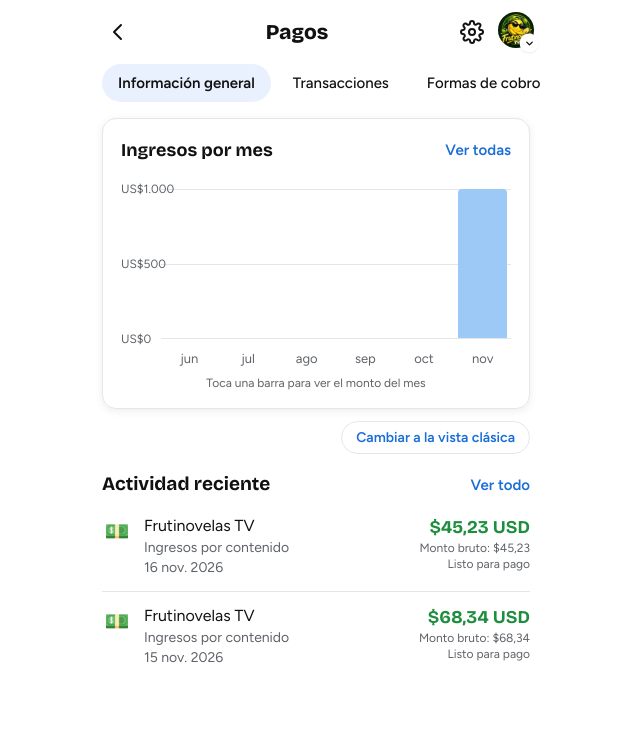
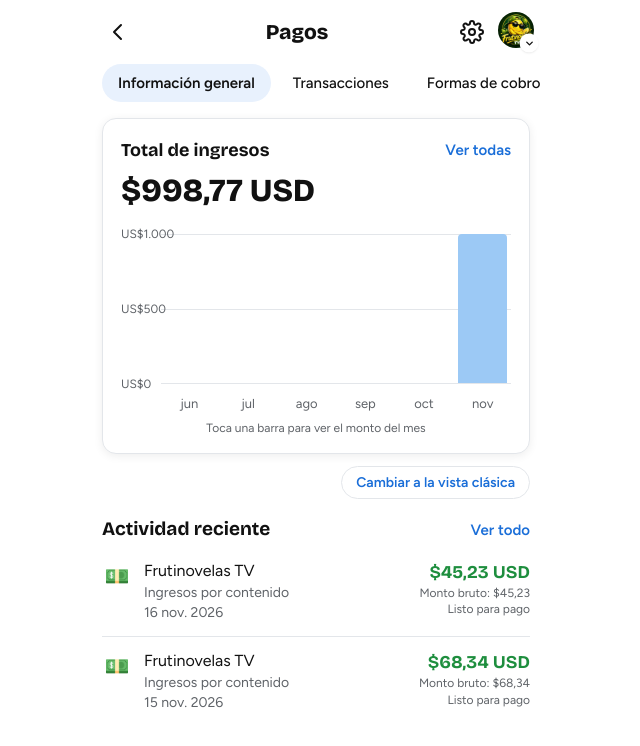
Before and after one commit to cazapia/panel-ganancias, a plain HTML site: page index.html in a window 1280 px wide. Shown: the whole page, without its empty margins (324-964 px from the left). Drawn offline with nearby package versions, Linux system fonts and the light colour scheme.

Commit message:
Actualizacion

```diff
--- a/index.html
+++ b/index.html
@@ -79,6 +79,8 @@ button{font-family:inherit;cursor:pointer;color:inherit}
 .panel h3{font:700 18px var(--ff-h);display:flex;align-items:center;gap:8px}
 .link{color:var(--teal);font-weight:600;font-size:15px;text-decoration:none;background:none;border:0;padding:4px 0}
 
+.amount{font:800 32px/1.1 var(--ff-h);margin:10px 0 4px}
+
 /* Gráfico */
 .chart-wrap{position:relative;margin:26px 0 6px 40px}
 .chart{position:relative;height:150px;display:flex;align-items:flex-end;gap:10px;padding:0 4px;border-bottom:1px solid var(--line)}
@@ -157,7 +159,8 @@ button{font-family:inherit;cursor:pointer;color:inherit}
   <div id="p-general" role="tabpanel" aria-labelledby="t-general">
     <div class="pad">
       <section class="panel">
-        <div class="panel-head"><h3>Ingresos por mes</h3><button class="link" data-ir="trans">Ver todas</button></div>
+        <div class="panel-head"><h3>Total de ingresos</h3><button class="link" data-ir="trans">Ver todas</button></div>
+        <div class="amount" id="monto"></div>
 
         <div id="vistaGrafico">
           <div class="chart-wrap">
@@ -294,6 +297,7 @@ $("cta3").href = CONFIG.enlaceCobro;
 // Total de ingresos
 var total = INGRESOS.reduce(function (s, d) { return s + d.monto; }, 0);
 var alcanzado = total >= CONFIG.minimo;
+$("monto").textContent = dinero(total) + " USD";
 $("totalTxt").textContent = dinero(total) + " USD";
 
 // Gráfico de barras
```
